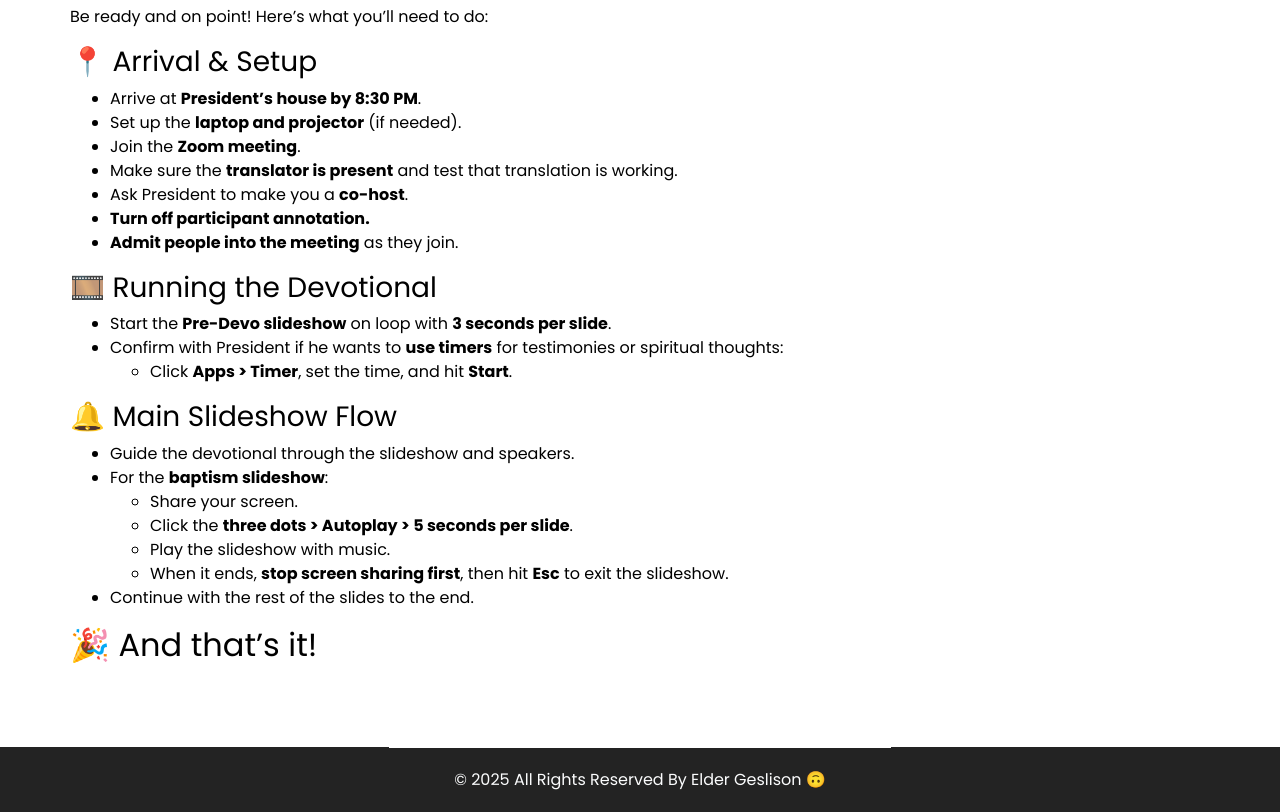
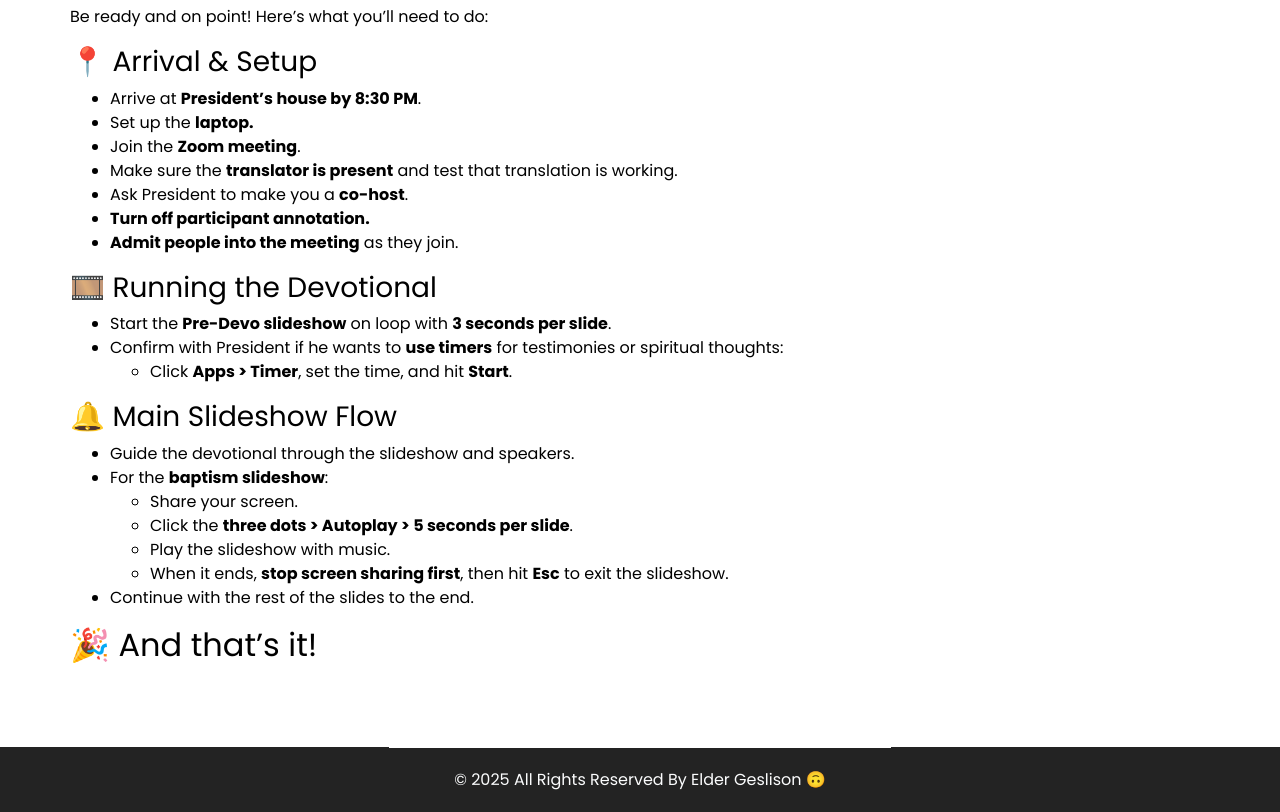
Before and after one commit to MisionSantoDomingoNorte/MisionSantoDomingoNorte.github.io, a plain HTML site: page devotional.html in a window 1280 px wide. Shown: the part 1449-2261 px from the top of the page. Drawn offline with nearby package versions, Linux system fonts and the light colour scheme.

Commit message:
Update devotional.html

```diff
--- a/devotional.html
+++ b/devotional.html
@@ -170,7 +170,7 @@
     <h3>📍 Arrival & Setup</h3>
     <ul>
       <li>Arrive at <strong>President’s house by 8:30 PM</strong>.</li>
-      <li>Set up the <strong>laptop and projector</strong> (if needed).</li>
+      <li>Set up the <strong>laptop.</strong></li>
       <li>Join the <strong>Zoom meeting</strong>.</li>
       <li>Make sure the <strong>translator is present</strong> and test that translation is working.</li>
       <li>Ask President to make you a <strong>co-host</strong>.</li>
```
